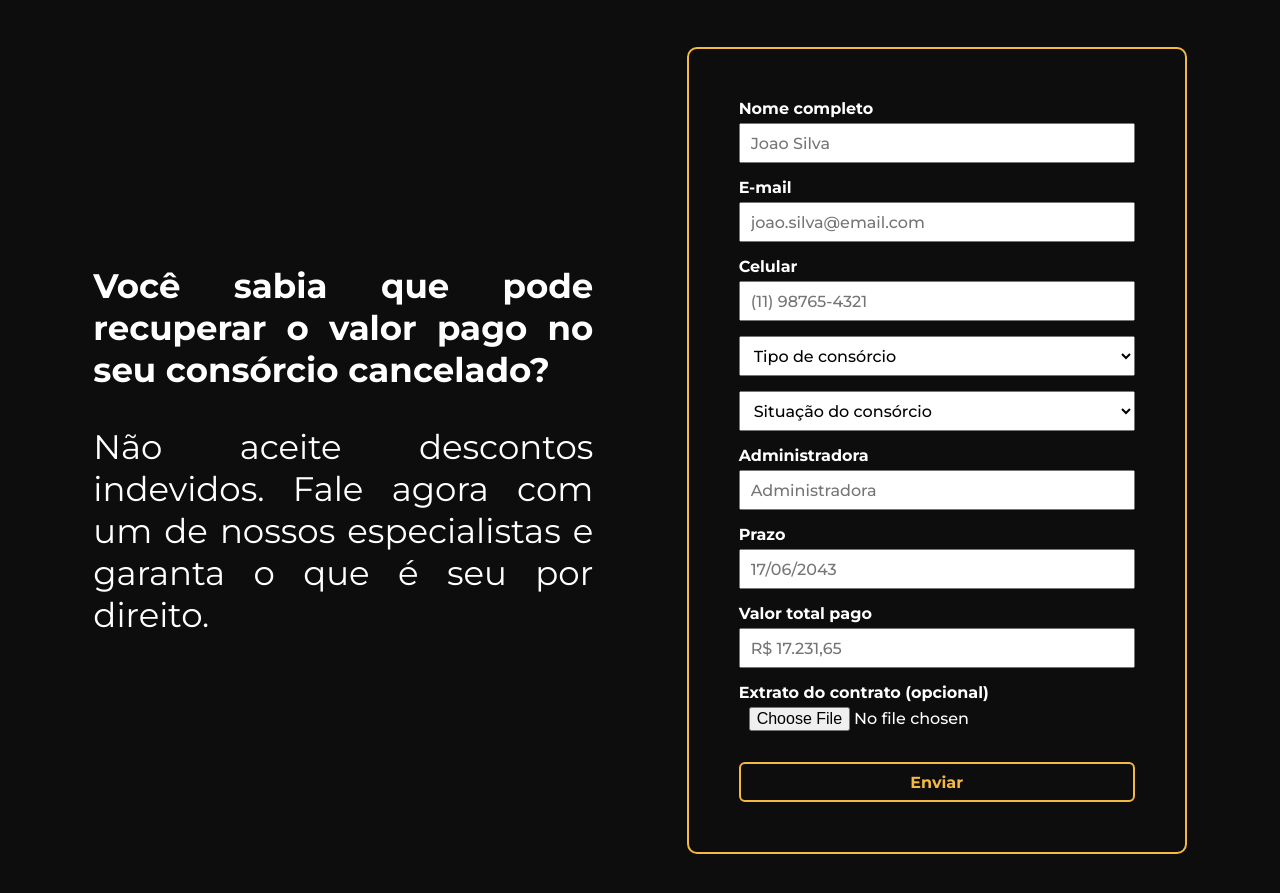
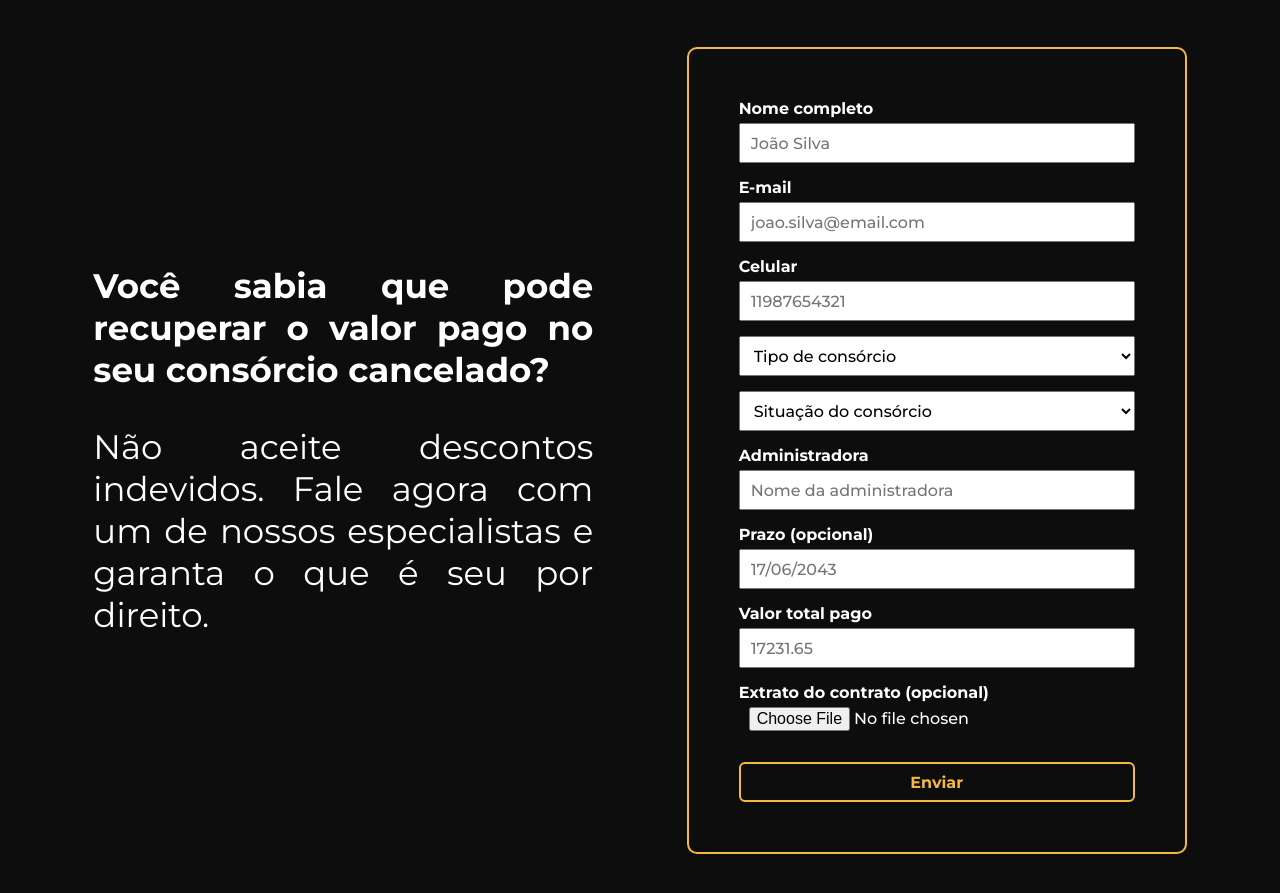
Before and after one commit to eytorsousa/desapega-consorcio, a plain HTML site: page index.html in a window 1280 px wide. Shown: the part 3340-4233 px from the top of the page. Drawn offline with Linux system fonts and the light colour scheme.

Commit message:
fix: fixing inputs patterns in main form

```diff
--- a/index.html
+++ b/index.html
@@ -235,27 +235,57 @@
             </p>
         </div>
 
-        <form method="" action="">
+        <form method="POST" action="">
             <label>
                 Nome completo
-                <input type="text" name="Nome" placeholder="Joao Silva" maxlength="50" required>
+                <input
+                type="text"
+                name="Nome"
+                placeholder="João Silva"
+                maxlength="50"
+                minlength="3"
+                required
+                pattern="[A-Za-zÀ-ÿ\s]+"
+                title="Digite apenas letras"
+                />
             </label>
+
             <label>
                 E-mail
-                <input type="email" name="Email" placeholder="joao.silva@email.com" maxlength="60" required>
+                <input
+                type="email"
+                name="Email"
+                placeholder="joao.silva@email.com"
+                maxlength="60"
+                minlength="5"
+                required
+                />
             </label>
+
             <label>
                 Celular
-                <input type="text" name="Celular" placeholder="(11) 98765-4321" maxlength="15" required>
+                <input
+                type="tel"
+                name="Celular"
+                placeholder="11987654321"
+                maxlength="15"
+                minlength="10"
+                required
+                pattern="\d{10,15}"
+                inputmode="numeric"
+                title="Digite apenas números, com DDD. Ex: 11987654321"
+                />
             </label>
+
             <select name="tipo" required>
                 <option value="" disabled selected>Tipo de consórcio</option>
                 <option value="imovel">Imóvel</option>
                 <option value="automovel">Automóvel</option>
                 <option value="moto">Moto</option>
-                <option value="moto">Outros</option>
+                <option value="outros">Outros</option>
             </select>
-             <select name="situacao" required>
+
+            <select name="situacao" required>
                 <option value="" disabled selected>Situação do consórcio</option>
                 <option value="cancelado">Cancelado</option>
                 <option value="atrasado">Atrasado</option>
@@ -266,22 +296,56 @@
 
             <label>
                 Administradora
-                <input type="text" name="Administradora" placeholder="Administradora" maxlength="50" required>
+                <input
+                type="text"
+                name="Administradora"
+                placeholder="Nome da administradora"
+                maxlength="50"
+                minlength="3"
+                required
+                pattern="[A-Za-zÀ-ÿ0-9\s]+"
+                title="Digite apenas letras e números"
+                />
             </label>
+
             <label>
-                Prazo
-                <input type="text" name="Prazo" placeholder="17/06/2043" maxlength="12" required>
+                Prazo (opcional)
+                <input
+                type="text"
+                name="Prazo"
+                placeholder="17/06/2043"
+                maxlength="10"
+                title="Digite a data no formato DD/MM/AAAA"
+                inputmode="numeric"
+                />
             </label>
+
             <label>
                 Valor total pago
-                <input type="text" name="ValorPago" placeholder="R$ 17.231,65" maxlength="30" required>
+                <input
+                type="text"
+                name="ValorPago"
+                placeholder="17231.65"
+                maxlength="15"
+                required
+                pattern="\d+([.,]\d{2})?"
+                title="Digite o valor no formato 9999.99 ou 9999,99"
+                inputmode="decimal"
+                />
             </label>
+
             <label>
                 Extrato do contrato (opcional)
-                <input type="file" name="extrato" accept=".pdf,.jpg,.jpeg,.png">
+                <input
+                type="file"
+                name="extrato"
+                accept=".pdf,.jpg,.jpeg,.png"
+                />
             </label>
-            <input type="submit" value="Enviar">
+
+            <input type="submit" value="Enviar" />
         </form>
+
     </section>
 
     <section class="questions black" id="perguntasfrequentes">
```
